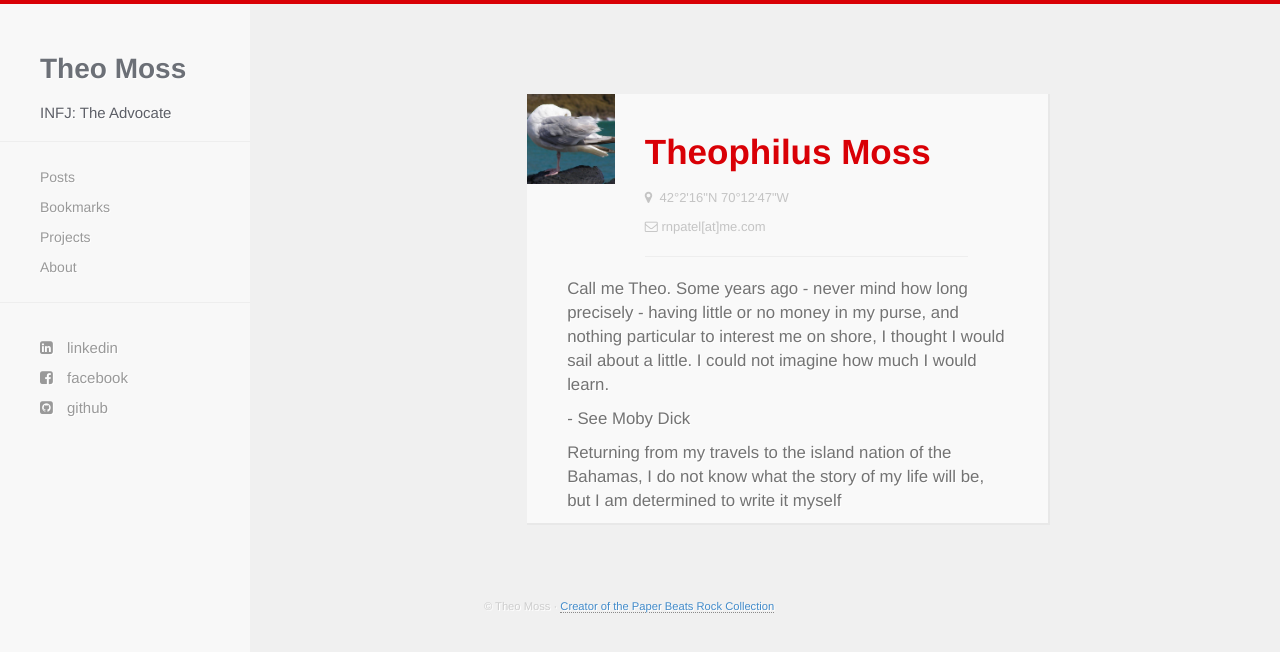
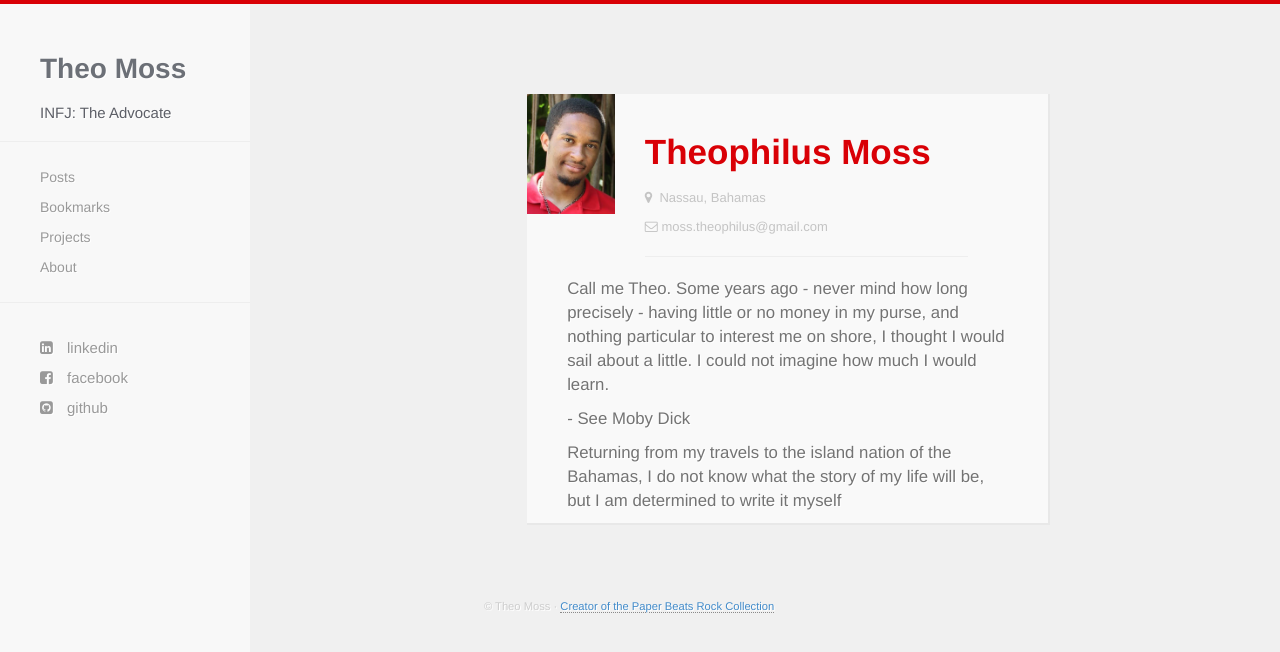
Before and after one commit to tmoss4/tmoss4.github.io, a Jekyll site: the page built from about.html, in a window 1280 px wide. Shown: the top 652 px of the page. Built offline with Jekyll 4.4.1, drawn with Linux system fonts in a browser that asks for light colours; nearby versions of some CDN libraries.

Commit message:
text, picture, and rounded image

```diff
--- a/about.html
+++ b/about.html
@@ -11,8 +11,8 @@
           </div>
           <div class="col-md-9">
             <h1>Theophilus Moss</h1>
-            <p><i class="fa fa-map-marker"></i>&nbsp;&nbsp;42°2'16"N   70°12'47"W</p>
-            <p><i class="fa fa-envelope-o"></i>&nbsp;rnpatel[at]me.com </p>
+            <p><i class="fa fa-map-marker"></i>&nbsp;&nbsp;Nassau, Bahamas</p>
+            <p><i class="fa fa-envelope-o"></i>&nbsp;moss.theophilus@gmail.com </p>
             <hr />
           </div>
         </div>
```
Also changed, not shown: images/self.jpg.
